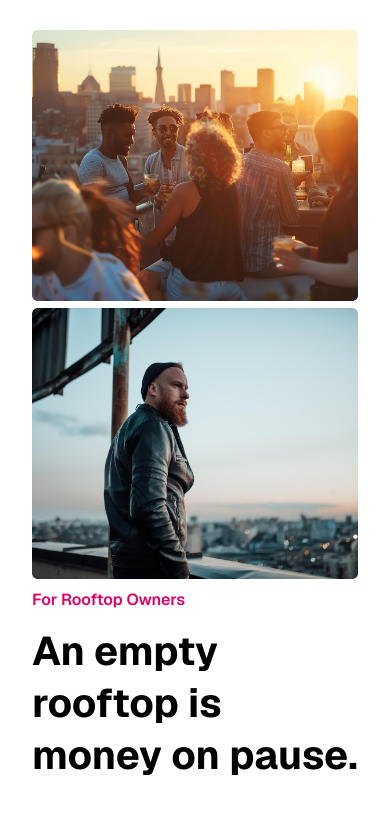
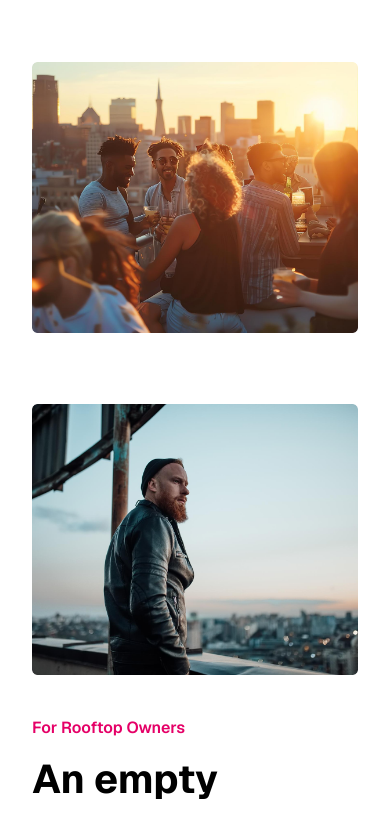
Before and after one commit to layrfelipe/lp-grooftop, a Next.js app: page / in a window 390 px wide. Shown: the part 1797-2611 px from the top of the page. Built offline with nearby package versions, Linux system fonts and the light colour scheme.

Commit message:
paddings

```diff
--- a/components/FeatureSection/FeatureSection.module.scss
+++ b/components/FeatureSection/FeatureSection.module.scss
@@ -57,6 +57,7 @@
           align-items: flex-start;
           width: 100%;
           height: 100%;
+          padding-top: 2rem;
 
           p {
             color: #E50067;
@@ -186,11 +187,17 @@
           height: 100%;
           margin-top: 2rem;
         }
-      }
+
+      }
+    }
+
+    .ownerContainer {
+      margin-top: 4rem;
     }
 
     #forRooftopOwners {
       flex-direction: column-reverse;
+      padding-top: 4rem;
 
       .headlines {
         margin-top: 6rem;
--- a/components/FeatureSection/index.tsx
+++ b/components/FeatureSection/index.tsx
@@ -59,7 +59,7 @@ export default function FeatureSection() {
 
       </div>
 
-      <div className={styles.featureContainer} id="forRooftopOwners">
+      <div className={[styles.featureContainer, styles.ownerContainer].join(' ')} id="forRooftopOwners">
         <div className={styles.featureColumn}>
           <div className={styles.featureImageWrapper}>
             <Image className={styles.featureImage} src="/images/image-2.png" alt="Man on top of a rooftop on urban setting" width={1123} height={934} />
```
